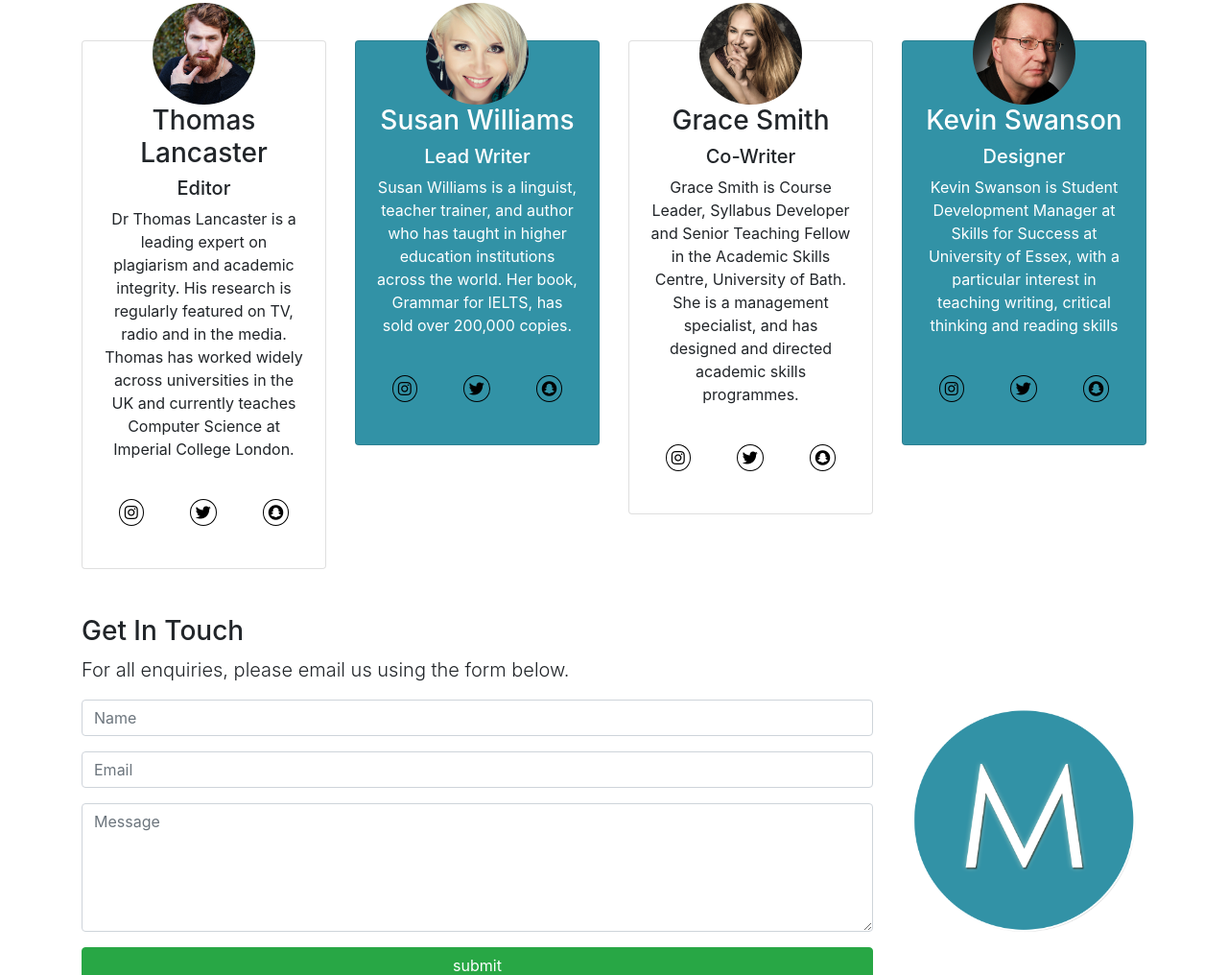
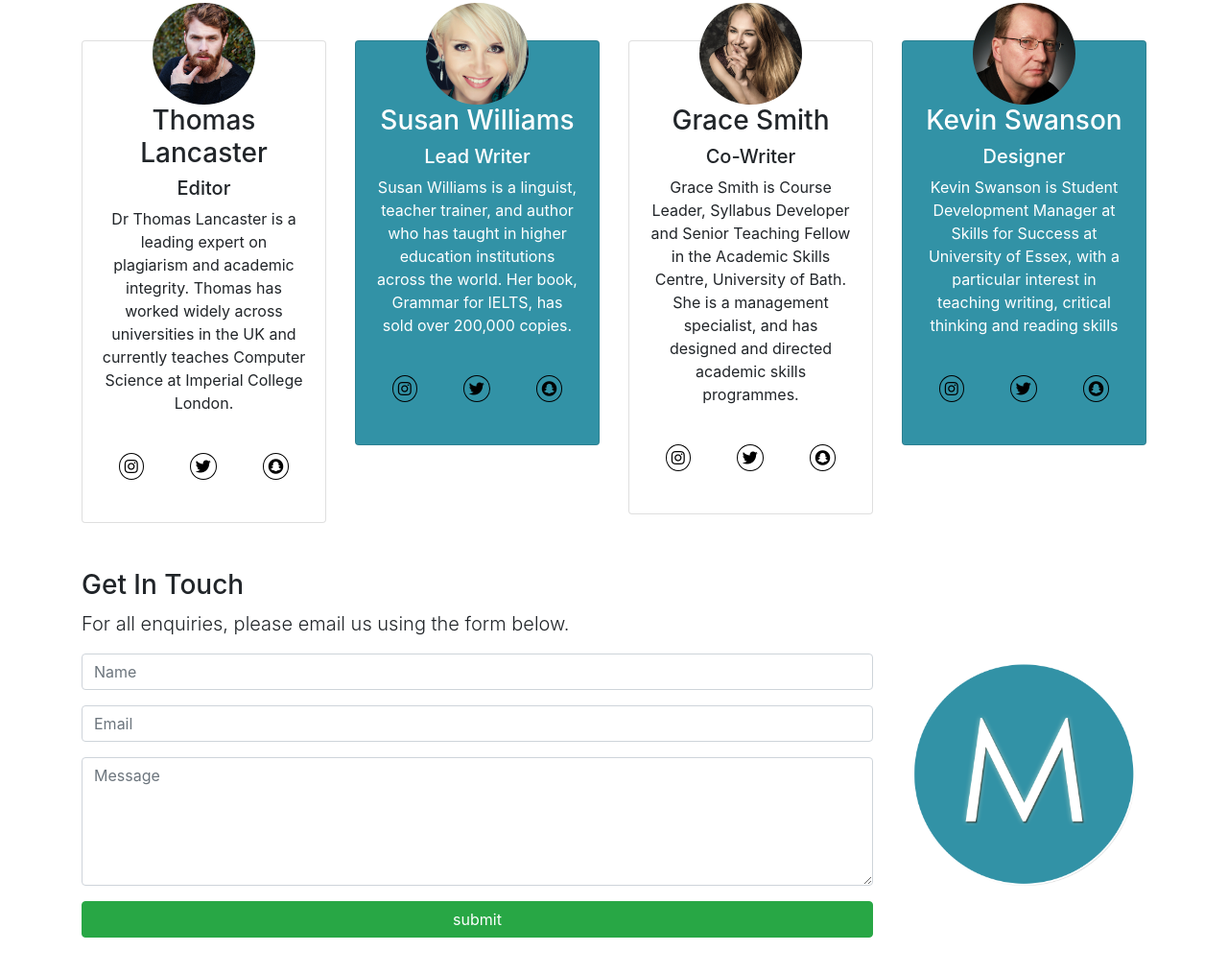
Before and after one commit to Axelblaze077/mizure, a plain HTML site: page index.html in a window 1280 px wide. Shown: the part 1827-2843 px from the top of the page at 96% size. Drawn offline with nearby package versions, Linux system fonts and the light colour scheme.

Commit message:
Update index.html

```diff
--- a/index.html
+++ b/index.html
@@ -255,7 +255,7 @@
                 <h3>Thomas Lancaster</h3>
                 <h5 class="">Editor</h5>
                 <p>
-                  Dr Thomas Lancaster is a leading expert on plagiarism and academic integrity. His research is regularly featured on TV, radio and in the media. Thomas has worked widely across universities in the UK and currently teaches Computer Science at Imperial College London.
+                  Dr Thomas Lancaster is a leading expert on plagiarism and academic integrity. Thomas has worked widely across universities in the UK and currently teaches Computer Science at Imperial College London.
                 </p>
                 <div class="d-flex justify-content-center">
                   <div class="p-4">
```
